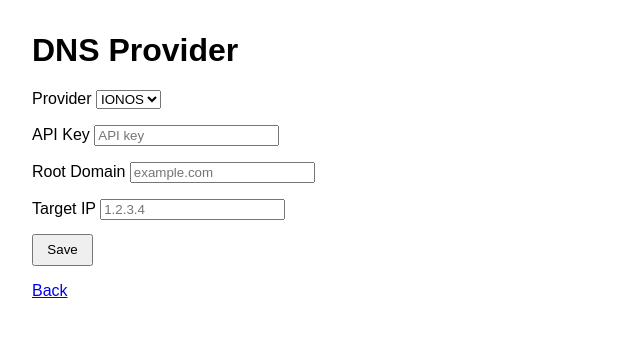
After one commit to RCFilm/aircstack, a Flask app: page /settings in a window 1280 px wide. The commit adds this page. Shown: the top 337 px of the page, without its empty margins (0-640 px from the left). Run offline with Flask 3, Linux system fonts and the light colour scheme.

Commit message:
Add provider settings UI

```diff
--- /dev/null
+++ b/config/provider.example.json
@@ -0,0 +1,6 @@
+{
+  "provider": "ionos",
+  "ionos_api_key": "your_ionos_api_key",
+  "root_domain": "example.com",
+  "target_ip": "1.2.3.4"
+}
--- a/control-panel/app.py
+++ b/control-panel/app.py
@@ -1,4 +1,5 @@
 import os
+import json
 from flask import Flask, render_template, request, redirect
 import docker
 
@@ -6,6 +7,25 @@ app = Flask(__name__)
 client = docker.from_env()
 DNS_WATCHER_NAME = os.getenv("DNS_WATCHER_NAME", "dns-watcher")
 ROOT_DOMAIN = os.getenv("DOMAIN")
+CONFIG_PATH = os.getenv("PROVIDER_CONFIG", "/config/provider.json")
+
+
+def load_provider() -> dict:
+    try:
+        with open(CONFIG_PATH) as fh:
+            return json.load(fh)
+    except FileNotFoundError:
+        return {}
+
+
+def save_provider(data: dict) -> None:
+    os.makedirs(os.path.dirname(CONFIG_PATH), exist_ok=True)
+    with open(CONFIG_PATH, "w") as fh:
+        json.dump(data, fh)
+    try:
+        client.containers.get(DNS_WATCHER_NAME).restart()
+    except docker.errors.NotFound:
+        pass
 
 
 def get_containers():
@@ -25,6 +45,23 @@ def get_containers():
 @app.route("/", methods=["GET"])
 def index():
     return render_template("index.html", containers=get_containers())
+
+
+@app.route("/settings", methods=["GET", "POST"])
+def settings():
+    data = load_provider()
+    if request.method == "POST":
+        data = {
+            "provider": request.form.get("provider", "ionos"),
+            "ionos_api_key": request.form.get("ionos_api_key", "").strip(),
+            "root_domain": request.form.get("root_domain", "").strip(),
+            "target_ip": request.form.get("target_ip", "").strip(),
+        }
+        save_provider(data)
+        global ROOT_DOMAIN
+        ROOT_DOMAIN = data.get("root_domain") or ROOT_DOMAIN
+        return redirect("/")
+    return render_template("settings.html", data=data)
 
 
 @app.route("/update", methods=["POST"])
--- /dev/null
+++ b/control-panel/templates/settings.html
@@ -0,0 +1,38 @@
+<!DOCTYPE html>
+<html lang="en">
+<head>
+    <meta charset="UTF-8">
+    <meta name="viewport" content="width=device-width, initial-scale=1.0">
+    <title>DNS Provider Settings</title>
+    <style>
+        body { font-family: Arial, sans-serif; margin: 2em; }
+        label { display: block; margin-top: 1em; }
+        .btn { padding: 0.5em 1em; margin-top: 1em; }
+    </style>
+</head>
+<body>
+    <h1>DNS Provider</h1>
+    <form method="post">
+        <label>
+            Provider
+            <select name="provider">
+                <option value="ionos" {% if data.provider == 'ionos' %}selected{% endif %}>IONOS</option>
+            </select>
+        </label>
+        <label>
+            API Key
+            <input type="text" name="ionos_api_key" value="{{ data.ionos_api_key }}" placeholder="API key">
+        </label>
+        <label>
+            Root Domain
+            <input type="text" name="root_domain" value="{{ data.root_domain }}" placeholder="example.com">
+        </label>
+        <label>
+            Target IP
+            <input type="text" name="target_ip" value="{{ data.target_ip }}" placeholder="1.2.3.4">
+        </label>
+        <button type="submit" class="btn">Save</button>
+    </form>
+    <p><a href="/">Back</a></p>
+</body>
+</html>
--- a/portainer-extension/docker-compose.yml
+++ b/portainer-extension/docker-compose.yml
@@ -5,6 +5,7 @@ services:
     container_name: portainer_extension_control
     volumes:
       - /var/run/docker.sock:/var/run/docker.sock
+      - ../config:/config
     environment:
       DOMAIN: "${DOMAIN}"
     ports:
```
Also changed, not shown: control-panel/templates/index.html (+20 -3 lines), dns-sync/dns_sync.py (+18 -6 lines), docker-compose.yml (+5 -4 lines), portainer-extension/index.html (+20 -3 lines), portainer-extension/settings.html (added, +38 -0 lines), README.md, 2 other files.
